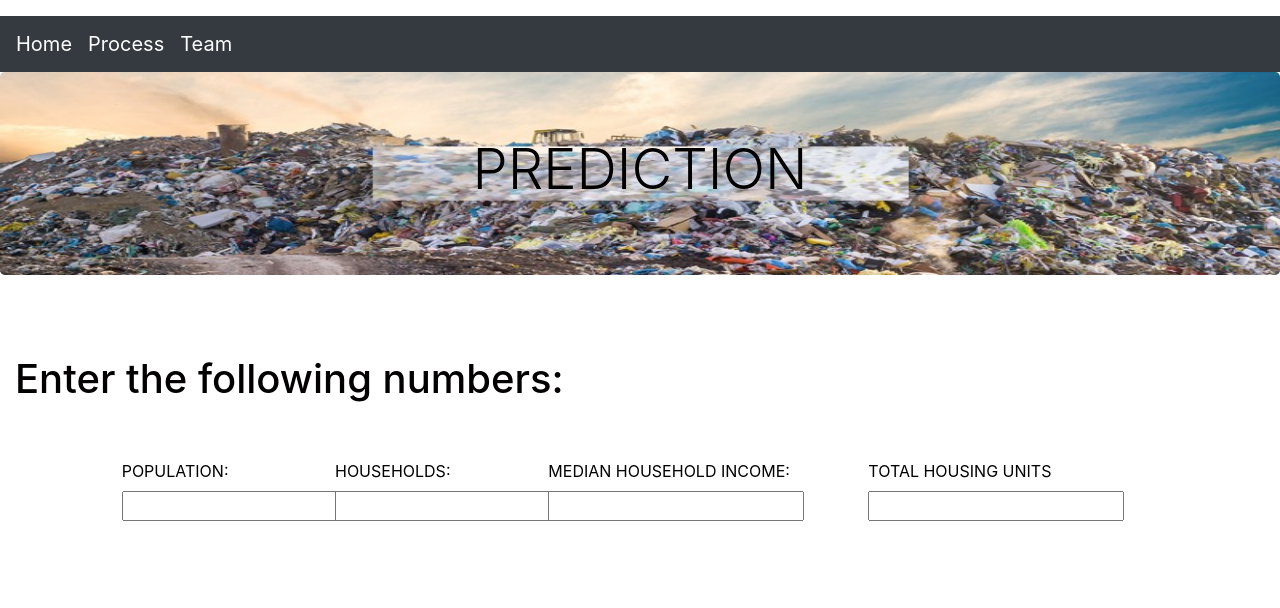
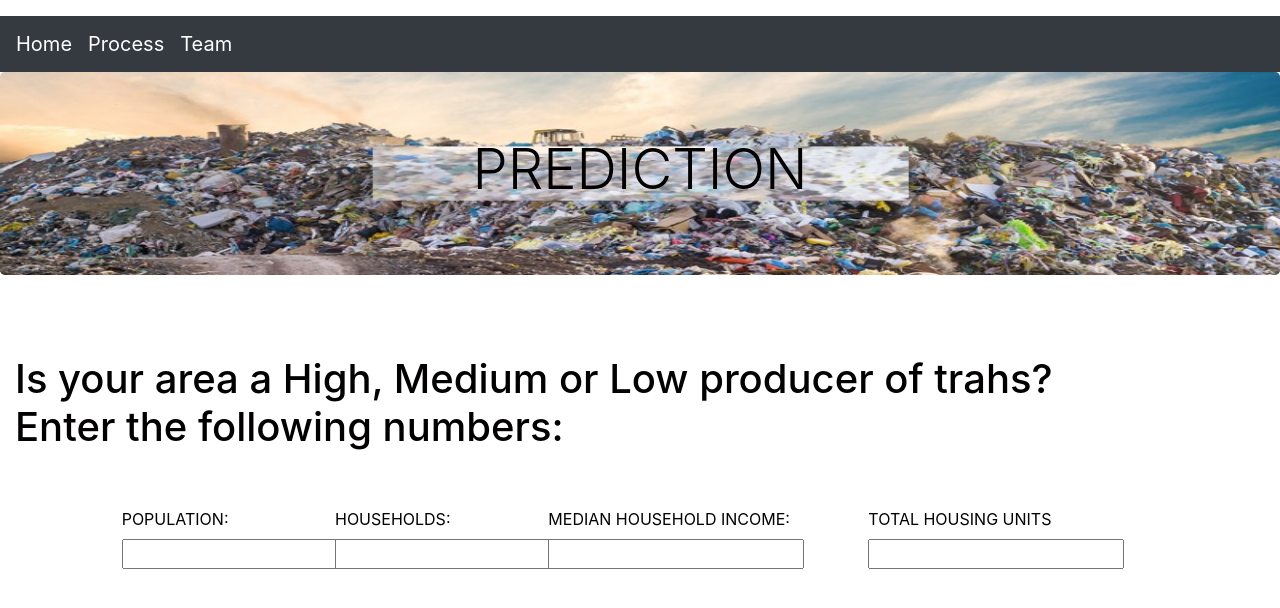
Before and after one commit to TheLittlePrincess/TheLittlePrincess.github.io, a plain HTML site: page index.html in a window 1280 px wide. Drawn offline with nearby package versions, Linux system fonts and the light colour scheme.

Commit message:
Update index.html
edited the question

```diff
--- a/index.html
+++ b/index.html
@@ -27,7 +27,7 @@
       </div>
       <!-- USER INPUT HERE -->
   <div class="container-fluid pt-5" id="filters">
-    <h1>Enter the following numbers:</h1>
+    <h1>Is your area a High, Medium or Low producer of trahs? <br>  Enter the following numbers:</h1>
       <div class="row"><br><br></div>
       <div class="wrapper">
         <div class="row">
```
